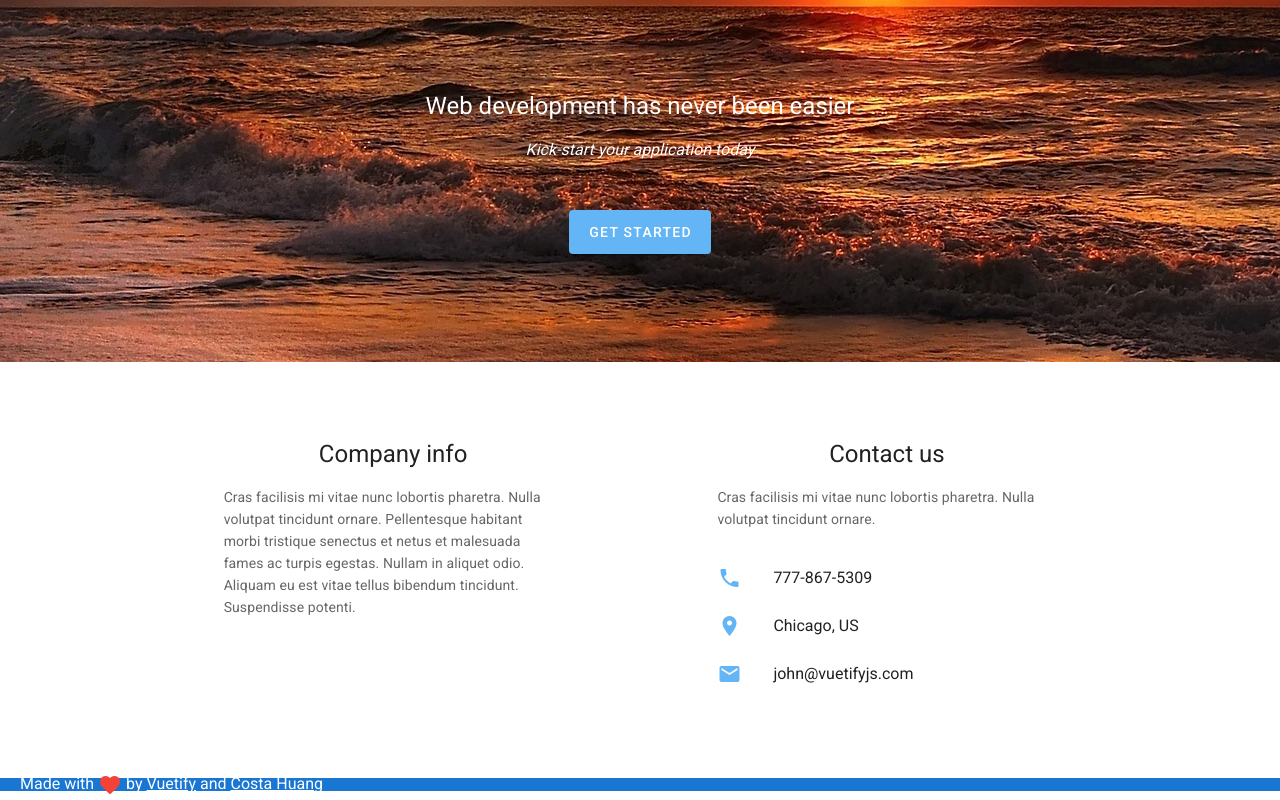
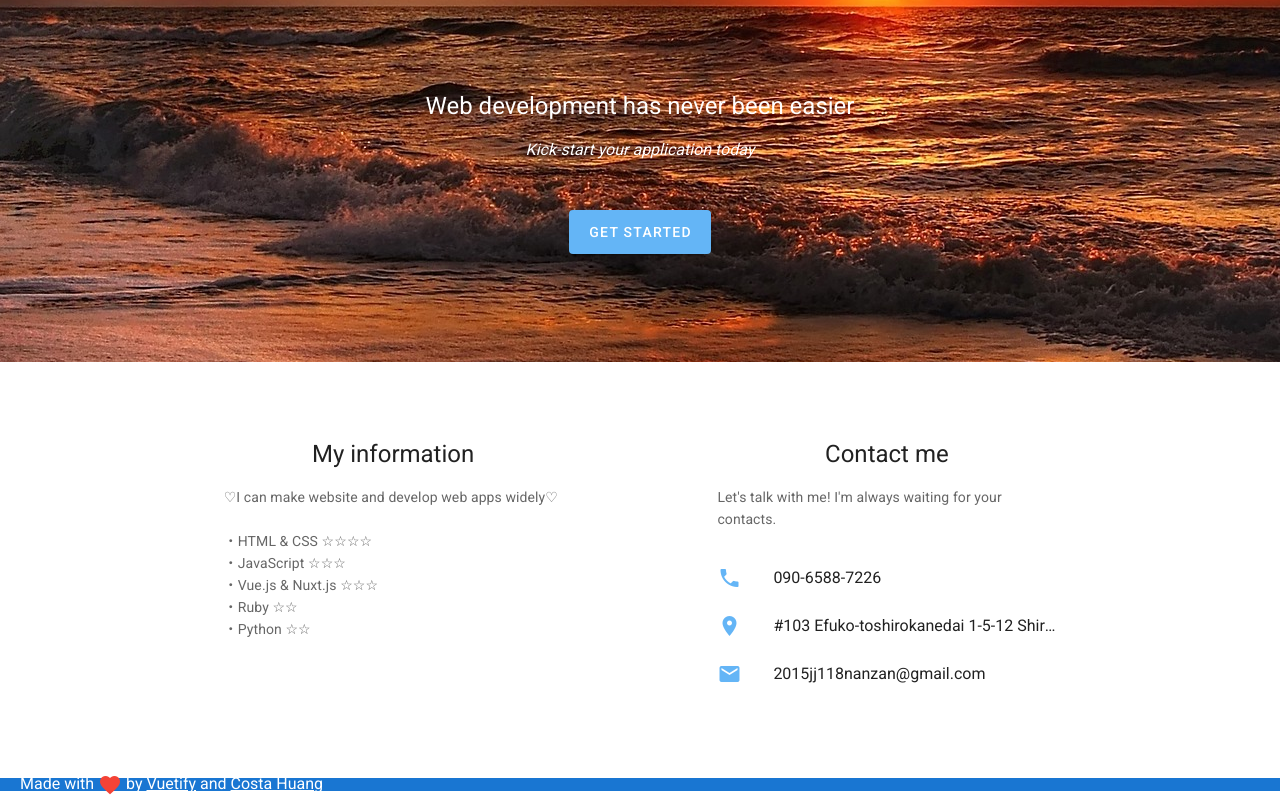
Before and after one commit to torish14/vuetify-website, a plain HTML site: page index.html in a window 1280 px wide. Shown: the part 1174-1974 px from the top of the page. Drawn offline with nearby package versions, Linux system fonts and the light colour scheme.

Commit message:
My information と Contact me を編集

```diff
--- a/index.html
+++ b/index.html
@@ -132,22 +132,25 @@
             <v-flex xs12 sm4>
               <v-card flat class="transparent">
                 <v-card-title primary-title class="layout justify-center">
-                  <div class="headline">Company info</div>
+                  <div class="headline">My information</div>
                 </v-card-title>
                 <v-card-text>
-                  Cras facilisis mi vitae nunc lobortis pharetra. Nulla volutpat tincidunt ornare.
-                  Pellentesque habitant morbi tristique senectus et netus et malesuada fames ac turpis egestas.
-                  Nullam in aliquet odio. Aliquam eu est vitae tellus bibendum tincidunt. Suspendisse potenti.
+                  ♡I can make website and develop web apps widely♡
+                  <br><br>・HTML & CSS ☆☆☆☆
+                  <br>・JavaScript ☆☆☆
+                  <br>・Vue.js & Nuxt.js ☆☆☆
+                  <br>・Ruby ☆☆
+                  <br>・Python ☆☆
                 </v-card-text>
               </v-card>
             </v-flex>
             <v-flex xs12 sm4 offset-sm1>
               <v-card flat class="transparent">
                 <v-card-title primary-title class="layout justify-center">
-                  <div class="headline">Contact us</div>
+                  <div class="headline">Contact me</div>
                 </v-card-title>
                 <v-card-text>
-                  Cras facilisis mi vitae nunc lobortis pharetra. Nulla volutpat tincidunt ornare.
+                  Let's talk with me! I'm always waiting for your contacts.
                 </v-card-text>
                 <v-list class="transparent">
                   <v-list-item>
@@ -155,7 +158,7 @@
                       <v-icon class="blue--text text--lighten-2">mdi-phone</v-icon>
                     </v-list-item-action>
                     <v-list-item-content>
-                      <v-list-item-title>777-867-5309</v-list-item-title>
+                      <v-list-item-title>090-6588-7226</v-list-item-title>
                     </v-list-item-content>
                   </v-list-item>
                   <v-list-item>
@@ -163,7 +166,10 @@
                       <v-icon class="blue--text text--lighten-2">mdi-map-marker</v-icon>
                     </v-list-item-action>
                     <v-list-item-content>
-                      <v-list-item-title>Chicago, US</v-list-item-title>
+                      <v-list-item-title>#103 Efuko-toshirokanedai
+1-5-12 Shirokanedai,
+Minato-ku, Tokyo-to 108-0071
+Japan</v-list-item-title>
                     </v-list-item-content>
                   </v-list-item>
                   <v-list-item>
@@ -171,7 +177,7 @@
                       <v-icon class="blue--text text--lighten-2">mdi-email</v-icon>
                     </v-list-item-action>
                     <v-list-item-content>
-                      <v-list-item-title>john@vuetifyjs.com</v-list-item-title>
+                      <v-list-item-title>2015jj118nanzan@gmail.com</v-list-item-title>
                     </v-list-item-content>
                   </v-list-item>
                 </v-list>
@@ -204,7 +210,7 @@
     vuetify: new Vuetify(),
     data () {
       return {
-        title: 'Your Logo'
+        title: ''
       }
     }
   })
```
